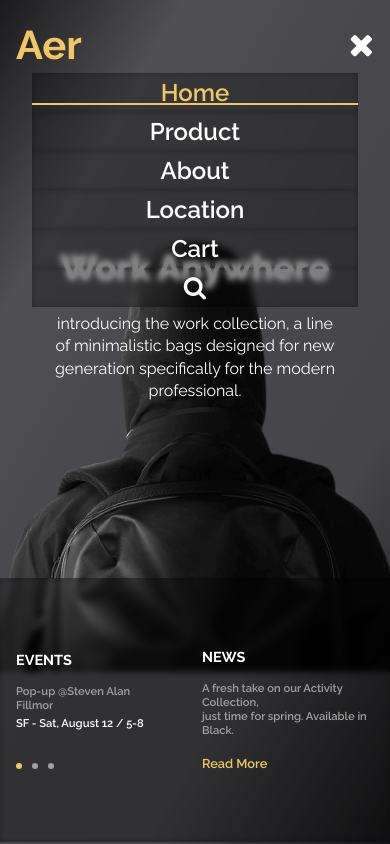
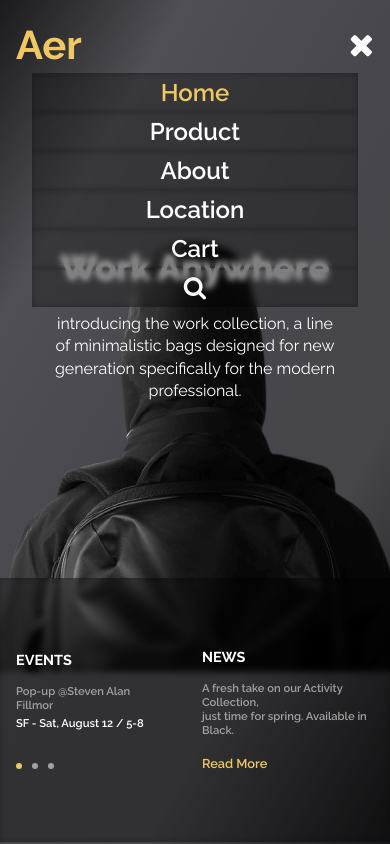
Before and after one commit to JadhavSuraj7rk/Bag-Landing-Page, a plain HTML site: page index.html in a window 390 px wide. Both pictures are taken after a click on the item 358 px from the left and 44 px from the top of the page. Drawn offline with nearby package versions, Linux system fonts and the light colour scheme.

```diff
--- a/css/style.css
+++ b/css/style.css
@@ -346,6 +346,10 @@
     padding: 1rem;
     -webkit-tap-highlight-color: transparent;
   }
+
+  .nav__link:before {
+    display: none;
+  }
 }
 
 @media screen and (max-width: 769px) {
```
